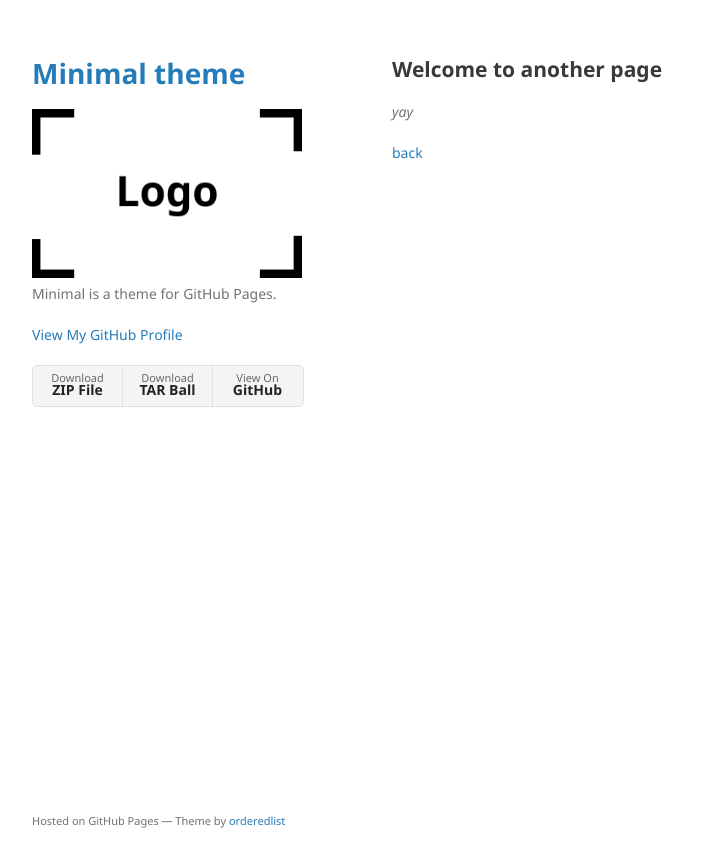
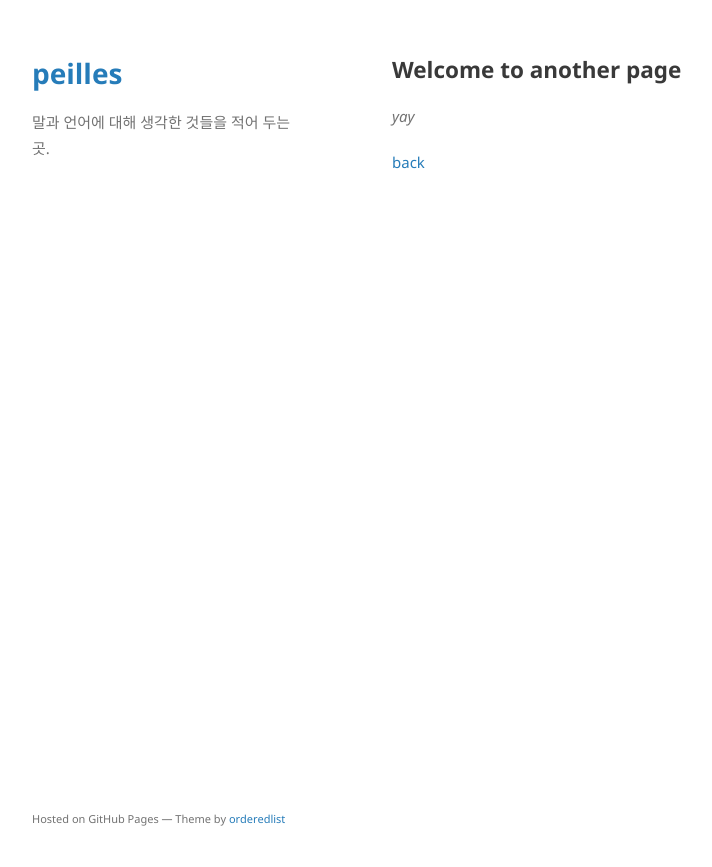
Before and after one commit to peilles/peilles.github.io, a Jekyll site: the page built from another-page.md, in a window 1280 px wide. Shown: the top 867 px of the page, without its empty margins (178-890 px from the left). Built offline with Jekyll 4.4.1, drawn with Linux system fonts in a browser that asks for light colours; our own code applies the rules of GitHub Pages for plain Markdown files.

Commit message:
Turn main page into a simple linguist blog
Replace the theme demo index with a post list, add a first post,
localize site title/description, and tidy the layout for Korean text.

Co-Authored-By: Claude Opus 5.5 <noreply@anthropic.com>
Claude-Session: https://claude.ai/code/session_014d6xP9Ssut2LR3XxyBiX76

```diff
--- a/_config.yml
+++ b/_config.yml
@@ -1,6 +1,7 @@
-title: Minimal theme
-logo: /assets/img/logo.png
-description: Minimal is a theme for GitHub Pages.
-show_downloads: true
+title: peilles
+description: 말과 언어에 대해 생각한 것들을 적어 두는 곳.
+lang: ko
+show_downloads: false
 google_analytics:
 theme: jekyll-theme-minimal
+timezone: Asia/Seoul
--- a/_layouts/default.html
+++ b/_layouts/default.html
@@ -16,19 +16,12 @@
       <header>
         <h1><a href="{{ "/" | absolute_url }}">{{ site.title | default: site.github.repository_name }}</a></h1>
 
-        {% if site.logo %}
-          <img src="{{site.logo | relative_url}}" alt="Logo" />
-        {% endif %}
-
         <p>{{ site.description | default: site.github.project_tagline }}</p>
 
         {% if site.github.is_project_page %}
         <p class="view"><a href="{{ site.github.repository_url }}">View the Project on GitHub <small>{{ site.github.repository_nwo }}</small></a></p>
         {% endif %}
 
-        {% if site.github.is_user_page %}
-        <p class="view"><a href="{{ site.github.owner_url }}">View My GitHub Profile</a></p>
-        {% endif %}
 
         {% if site.show_downloads %}
         <ul class="downloads">
--- a/assets/css/style.scss
+++ b/assets/css/style.scss
@@ -2,3 +2,55 @@
 ---
 
 @import "jekyll-theme-minimal";
+
+body {
+  font-family: "Noto Sans", "Apple SD Gothic Neo", "Malgun Gothic", "Noto Sans KR", sans-serif;
+  font-size: 15px;
+  line-height: 1.75;
+  word-break: keep-all;
+}
+
+.post-list {
+  list-style: none;
+  padding: 0;
+  margin: 0;
+}
+
+.post-list li {
+  padding: 18px 0;
+  border-bottom: 1px solid #eee;
+}
+
+.post-list li:first-child { padding-top: 0; }
+
+.post-list a {
+  font-size: 18px;
+  font-weight: 700;
+  color: #222;
+}
+
+.post-list a:hover { color: #069; }
+
+.post-date {
+  display: block;
+  font-size: 13px;
+  color: #999;
+  margin: 0 0 4px;
+}
+
+.post-excerpt {
+  margin: 6px 0 0;
+  color: #727272;
+}
+
+.post h1 { margin-bottom: 28px; }
+
+.post-tags span {
+  font-size: 13px;
+  color: #999;
+}
+
+.post-back {
+  margin-top: 40px;
+  font-size: 14px;
+}
```
Also changed, not shown: _layouts/post.html (+9 -7 lines), _posts/2026-11-16-hello.md (added, +8 -0 lines), index.md (+10 -119 lines).
